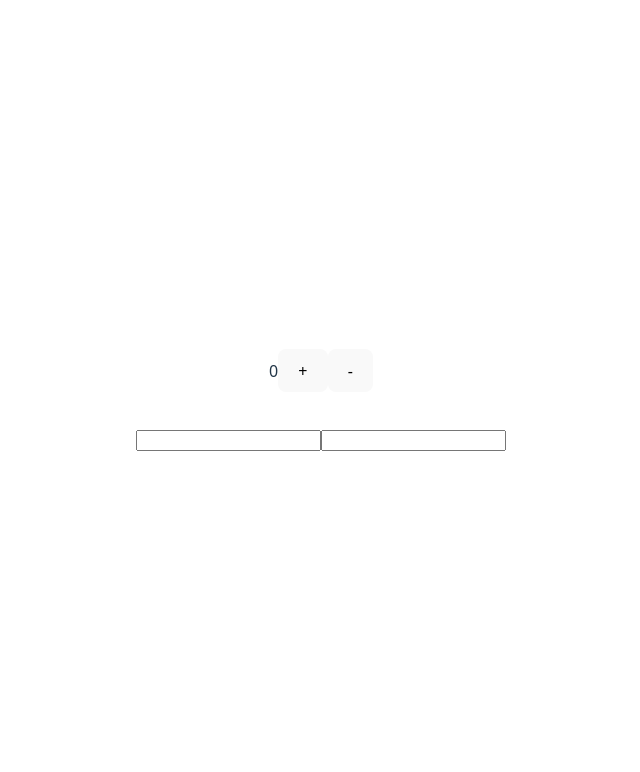
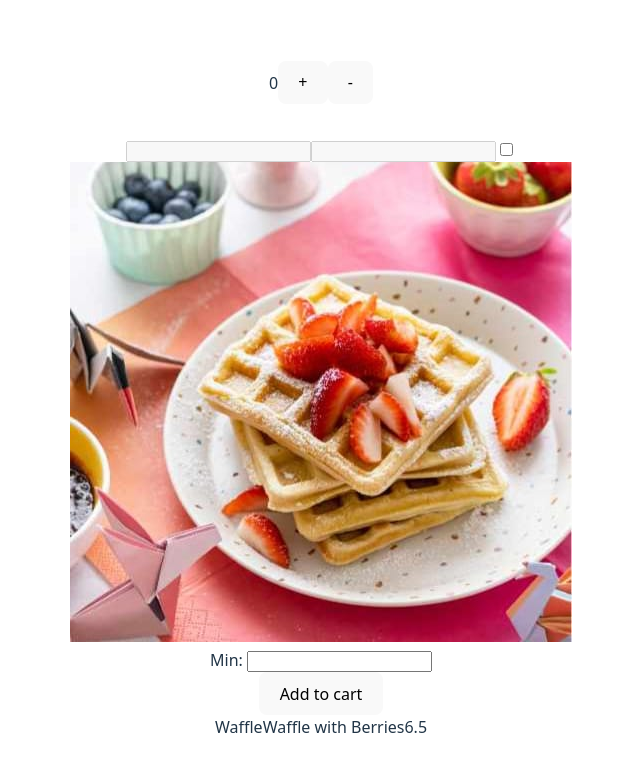
Before and after one commit to KPDPolina/product-list-with-cart-main, a React (Vite) app: page / in a window 1280 px wide. Shown: the top 772 px of the page, without its empty margins (319-959 px from the left). Built offline with nearby package versions, Linux system fonts and the light colour scheme.

Commit message:
feat: render props, and HOC

```diff
--- a/src/App.jsx
+++ b/src/App.jsx
@@ -4,8 +4,10 @@ import Card from './Card'
 import User from './components/User';
 import { useCartContext } from "./context";
 import { useState, useMemo, useEffect } from 'react';
+import infoWrapperHOC from './infoWrapperHOC';
 
-
+const CardWithTitle = infoWrapperHOC(Card)
+const UserWithTitle = infoWrapperHOC(User)
 
 function App() {
   // const [firstName, setFirstName] = useState('Taylor');
@@ -19,7 +21,7 @@ function App() {
   //   setCount(c => c + 1)
   // }, [firstName, lastName]);
 
-  //const { cards } = useCartContext()
+  const { cards } = useCartContext()
   // const fullName = str(firstName, lastName)
   // const fullName = useMemo(() => str(firstName, lastName), [firstName, lastName]);
 
@@ -36,11 +38,11 @@ function App() {
           {count}
           <button onClick={() => increaseP()}>+</button>
           <button onClick={() => setCount(c => c - 1)}>-</button>
-          <User count={count} key={count} />
+          <UserWithTitle count={count} key={count} title={'user'} />
         </div>
-        {/* {
-          cards.map((product) => <Card key={product.name} card={product} />)
-        } */}
+        {
+          cards.map((product) => <CardWithTitle key={product.name} card={product} title={product.name} description={product.category} />)
+        }
       </div>
     </>
   )
--- /dev/null
+++ b/src/Form.jsx
@@ -0,0 +1,28 @@
+import { useEffect, useState } from "react"
+
+export default function Form({ state, inputs }) {
+    const [formState, setFormState] = useState(state)
+
+
+    return (
+        <form>
+            {inputs(formState)}
+
+            <input
+                type='checkbox'
+                value={formState.agreement}
+                onChange={e => {
+                    setFormState(prev => ({
+                        ...prev,
+                        agreement: e.target.checked
+                    }))
+                }
+                }
+            />
+            {state.firstName && state.lastName && formState.agreement && <div>
+                <div>cancel</div>
+                <div>submit</div>
+            </div>}
+        </form>
+    )
+}
--- a/src/components/User.jsx
+++ b/src/components/User.jsx
@@ -1,4 +1,5 @@
 import { useState, useMemo, useEffect } from "react";
+import Form from "../Form";
 function str(...r) {
   console.log("invoked str");
   return r.join(" ");
@@ -22,13 +23,16 @@ export default function User({ count }) {
     <div>
       <h1>{fullName}</h1>
 
-      <form>
+      <Form state={{ agreement: false, firstName, lastName }} inputs={state => <>
+
         <input
           value={firstName}
           onChange={(e) => setFirstName(e.target.value)}
+          disabled={!state.agreement}
         />
-        <input value={lastName} onChange={(e) => setLastName(e.target.value)} />
-      </form>
+        <input disabled={!state.agreement} value={lastName} onChange={(e) => setLastName(e.target.value)} />
+      </>}
+      />
     </div>
   );
 }
--- /dev/null
+++ b/src/infoWrapperHOC.jsx
@@ -0,0 +1,33 @@
+import { useState } from 'react'
+
+function infoWrapperHOC(Comp) {
+  return function NewComp(props) {
+
+    const [show, setShow] = useState(false)
+    const { title, description = '', ...rest } = props;
+    return (
+      <div
+        style={{ position: "relative" }}
+        onMouseOver={() => setShow(true)}
+        onMouseLeave={() => setShow(false)}
+
+      >
+        <Comp {...rest} />
+        {show && <div
+          style={{
+            position: "absolute",
+            backgroundColor: "rgb(200,200,200)",
+            zIndex: 40,
+            top: '-50px',
+            right: '-50px'
+          }}
+        >
+          <div style={{ fontWeight: "bold" }}>{title}</div>
+          <div> {description}</div>
+        </div>}
+      </div>
+    );
+  };
+}
+
+export default infoWrapperHOC;
```
Also changed, not shown: questions/questions.md (+5 -3 lines).
